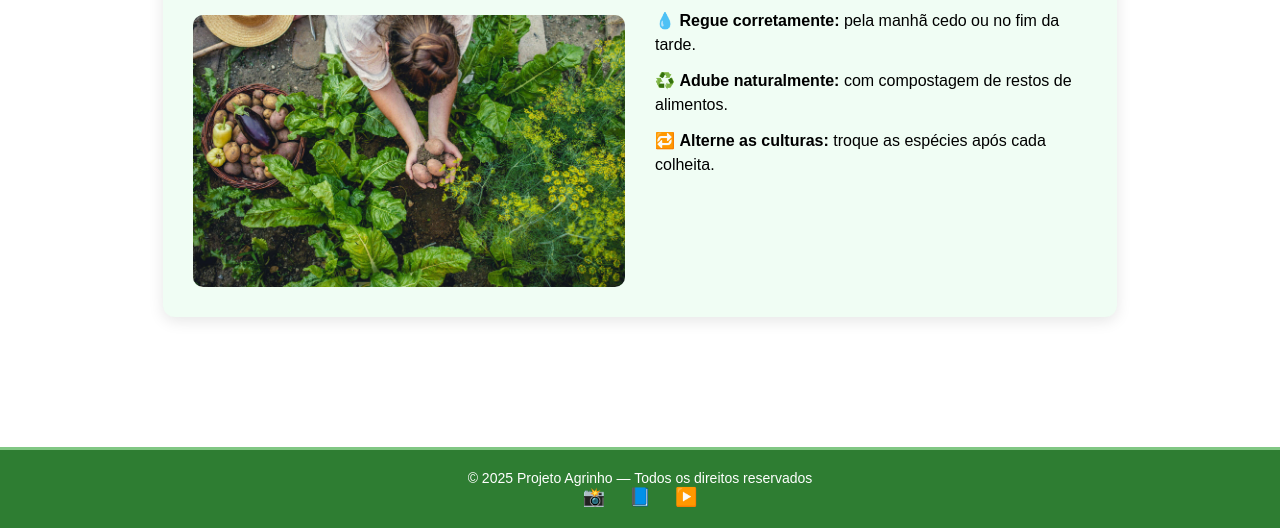
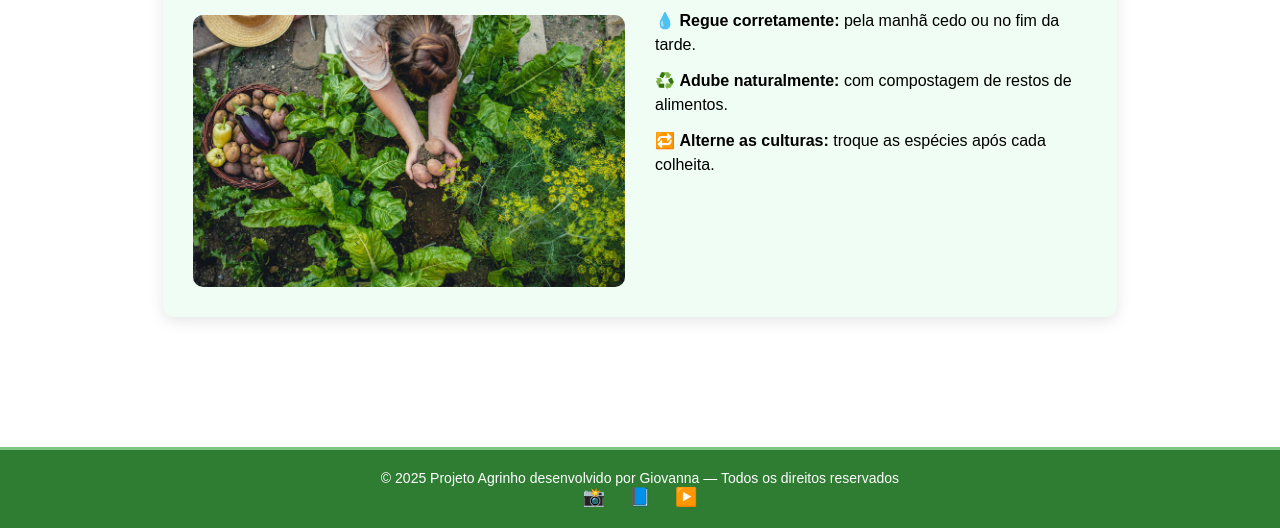
Before and after one commit to giovannakaus/exemplo2025, a plain HTML site: page index.html in a window 1280 px wide. Shown: the part 2792-3320 px from the top of the page. Drawn offline with Linux system fonts and the light colour scheme.

Commit message:
Alteração no rodape

```diff
--- a/index.html
+++ b/index.html
@@ -111,7 +111,7 @@
   </main>
 
 <footer class="rodape">
-  <p>&copy; 2025 Projeto Agrinho — Todos os direitos reservados</p>
+  <p>&copy; 2025 Projeto Agrinho desenvolvido por Giovanna  — Todos os direitos reservados</p>
   <div>
     <a href="https://instagram.com" target="_blank">📸</a>
     <a href="https://facebook.com" target="_blank">📘</a>
```
